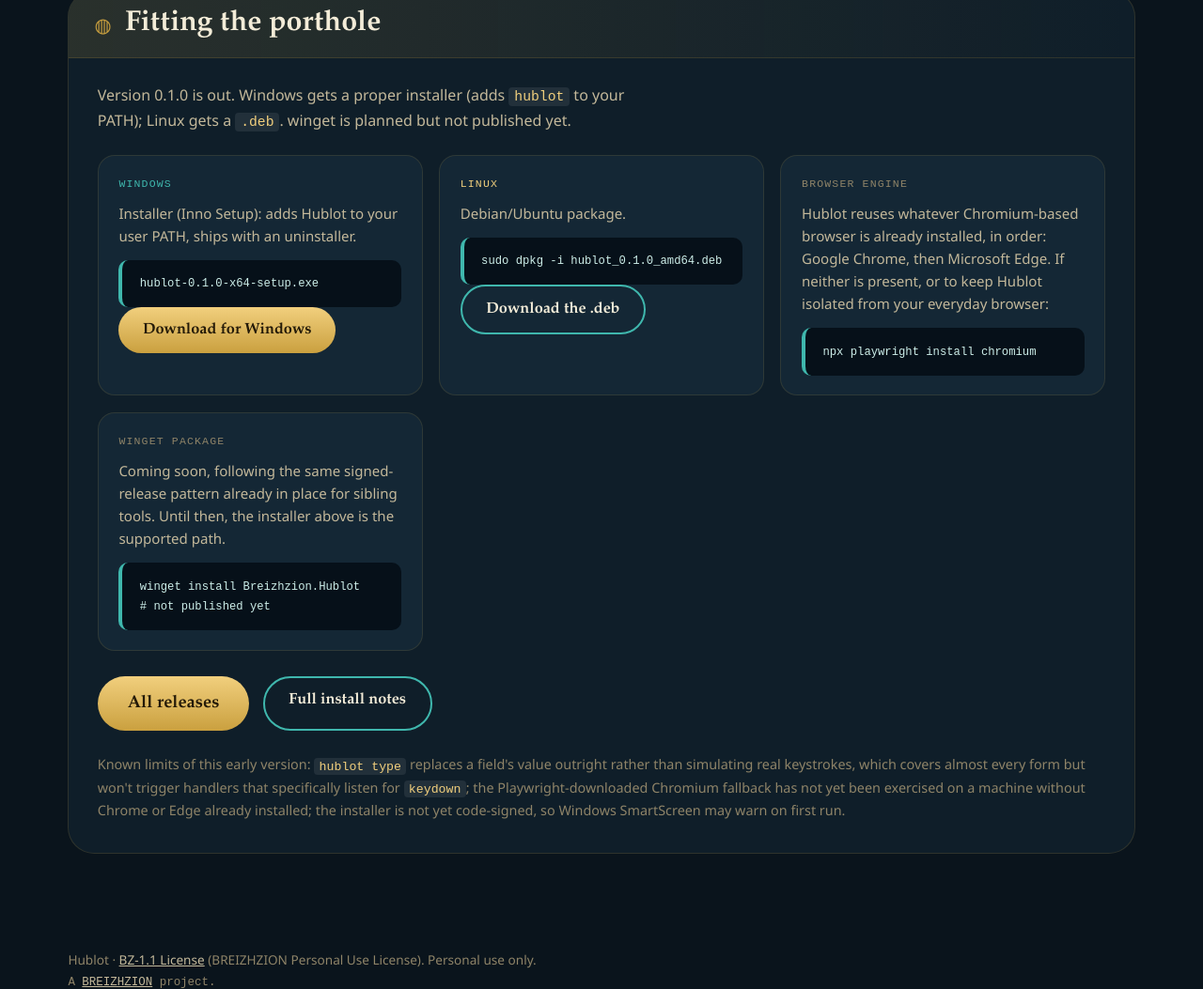
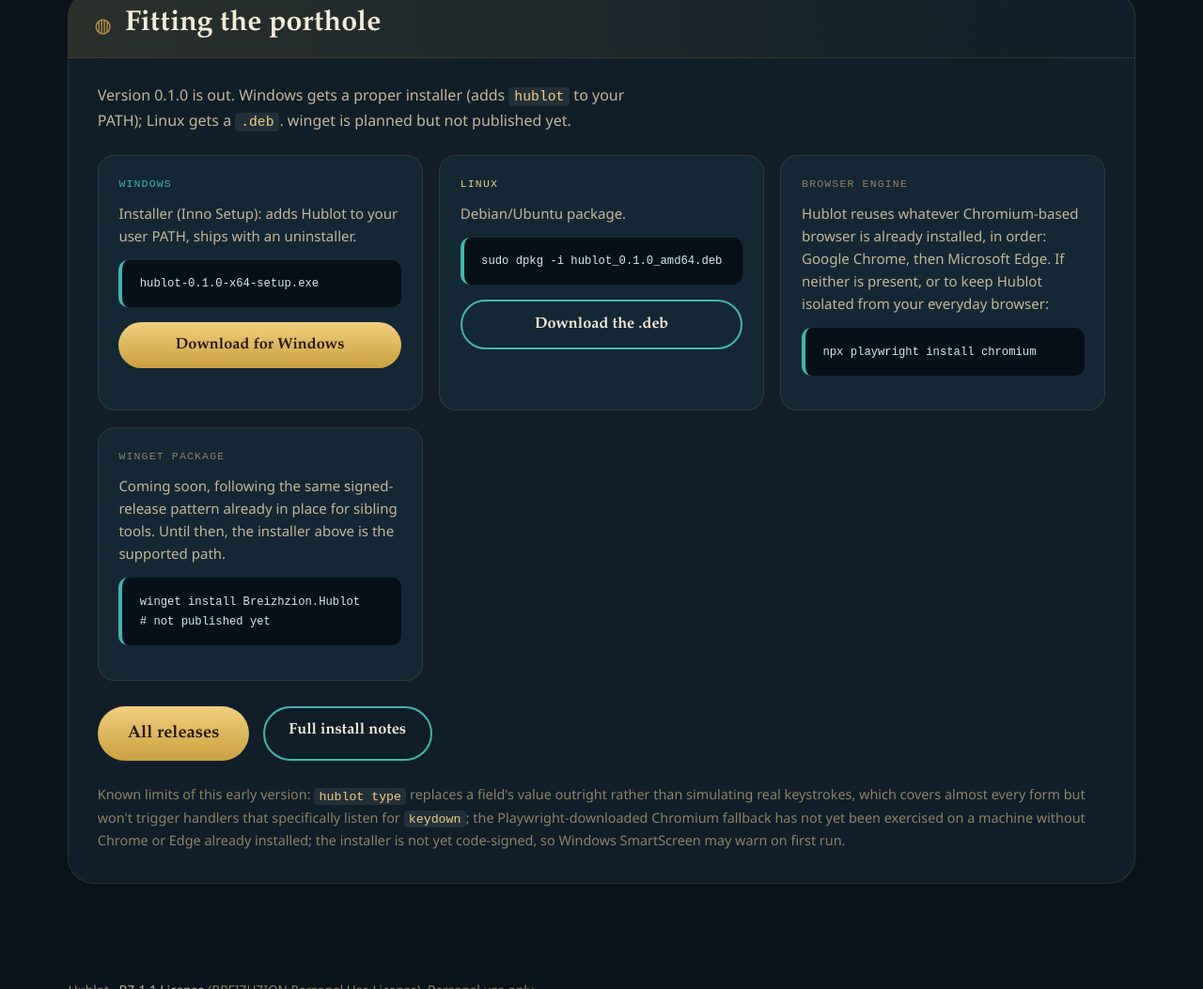
Before and after one commit to bzhzion/hublot, a website: page site/index.html in a window 1280 px wide. Shown: the part 4824-5877 px from the top of the page at 94% size. Drawn offline with Linux system fonts and the light colour scheme; a web font is replaced by a local one.

Commit message:
Met a jour la section installation avec les vrais liens de release v0.1.0
Boutons de telechargement direct pour l'installateur Windows et le .deb
Linux au lieu du "coming soon" generique, plus un lien vers toutes les
releases GitHub. Winget reste "coming soon" (pas encore soumis).

Corrige aussi l'espacement : le bloc de code n'avait pas de marge en bas
et les boutons collaient directement dessous.

```diff
--- a/site/styles.css
+++ b/site/styles.css
@@ -761,6 +761,12 @@
   white-space: pre-wrap;
   word-break: break-word;
   font-size: 0.83rem;
+  margin-bottom: 1rem;
+}
+
+.platform-card .btn {
+  display: block;
+  text-align: center;
 }
 
 /* -------------------------------------------------------------------------
```
